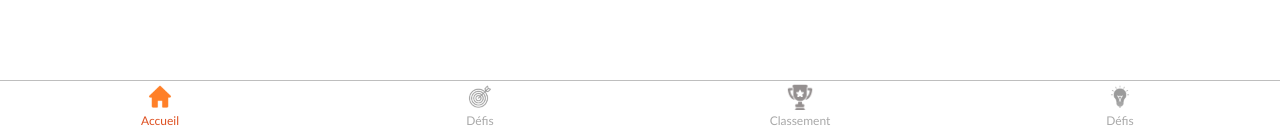
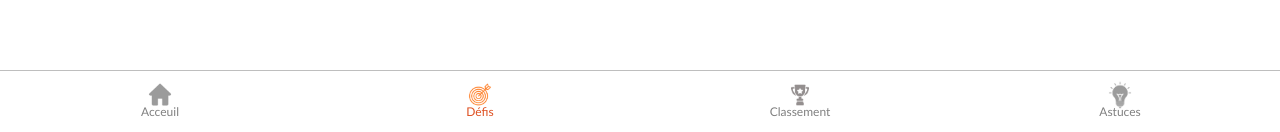
Before and after one commit to Himeurfarid/Sankliche, a React (Vite) app in the folder frontend/: page /challenges in a window 1280 px wide. Shown: the part 665-797 px from the top of the page. Built offline with nearby package versions, Linux system fonts and the light colour scheme; no server answers.

Commit message:
finished navbar interactive

```diff
--- a/frontend/src/components/Footer.jsx
+++ b/frontend/src/components/Footer.jsx
@@ -1,77 +1,48 @@
 import React, { useState } from "react";
+import { NavLink } from "react-router-dom";
 import "../styles/Footer.css";
 
 function Footer() {
-  const [activeNavItem, setActiveNavItem] = useState("home");
-
-  const handleNavItemClick = (itemId) => {
-    setActiveNavItem(itemId);
-  };
-
+  const [activeTab, setActiveTab] = useState("home");
+  function handleTabClick() {
+    setActiveTab(activeTab);
+  }
   return (
     <div className="footer">
-      <button
-        type="button"
-        className={activeNavItem === "home" ? "button-nav" : "button-nav-not"}
-        onClick={() => handleNavItemClick("home")}
-      >
-        <div
-          type="button"
-          className={
-            activeNavItem === "home" ? "button-nav-not-home" : "button-nav-home"
-          }
-        />
-        Accueil
-      </button>
-      <button
-        type="button"
-        className={activeNavItem === "target" ? "button-nav" : "button-nav-not"}
-        onClick={() => handleNavItemClick("target")}
-      >
-        <div
-          type="button"
-          className={
-            activeNavItem === "target"
-              ? "button-nav-not-target"
-              : "button-nav-target"
-          }
-        />
-        <p>Défis</p>
-      </button>
-      <button
-        type="button"
-        className={
-          activeNavItem === "classement" ? "button-nav" : "button-nav-not"
-        }
-        onClick={() => handleNavItemClick("classement")}
-      >
-        <div
-          type="button"
-          className={
-            activeNavItem === "classement"
-              ? "button-nav-not-classement"
-              : "button-nav-classement"
-          }
-        />
-        <p>Classement</p>
-      </button>
-      <button
-        type="button"
-        className={
-          activeNavItem === "button-tips" ? "button-nav" : "button-nav-not"
-        }
-        onClick={() => handleNavItemClick("button-tips")}
-      >
-        <div
-          type="button"
-          className={
-            activeNavItem === "button-tips"
-              ? "button-nav-not-tips"
-              : "button-nav-tips"
-          }
-        />
-        <p>Défis</p>
-      </button>
+      <nav className="navbar">
+        <NavLink
+          to="/"
+          activeclassname="active"
+          onClick={() => handleTabClick("home")}
+          className="nav-link"
+        >
+          <p className="home-link">Acceuil</p>
+        </NavLink>
+        <NavLink
+          to="/challenges"
+          activeclassname="active"
+          onClick={() => handleTabClick("defis")}
+          className="nav-link-defis"
+        >
+          <p className="defis-link">Défis</p>
+        </NavLink>
+        <NavLink
+          to="/classement"
+          activeclassname="active"
+          onClick={() => handleTabClick("classement")}
+          className="nav-link-classement"
+        >
+          <p className="classement-link">Classement</p>
+        </NavLink>
+        <NavLink
+          to="/tips"
+          activeclassname="active"
+          onClick={() => handleTabClick("tips")}
+          className="nav-link-tips"
+        >
+          <p className="tips-link">Astuces</p>
+        </NavLink>
+      </nav>
     </div>
   );
 }
--- a/frontend/src/styles/Footer.css
+++ b/frontend/src/styles/Footer.css
@@ -10,16 +10,14 @@ body {
 a {
   all: unset;
 }
+
 .footer {
-  display: grid;
-  grid-template-columns: 1fr 1fr 1fr 1fr;
-  grid-template-rows: 1fr;
   position: fixed;
   bottom: 0;
   left: 0;
   right: 0;
-  padding: 0.2rem 0rem 0.2rem 0rem;
   background-color: white;
+  padding: 0rem 0rem 1rem 0rem;
   cursor: pointer;
   font-size: 12px;
   font-family: "Gill Sans", "Gill Sans MT", Calibri, "Trebuchet MS", sans-serif;
@@ -42,107 +40,100 @@ a {
   max-width: 24px;
 }
 
-.button-nav {
+.navbar {
   display: grid;
-  grid-template-columns: 1fr;
-  justify-items: center;
-  cursor: pointer;
+  grid-template-columns: 1fr 1fr 1fr 1fr;
   min-height: 3rem;
-  color: #de5021;
+  text-align: center;
+}
+.nav-link {
+  color: grey;
+  text-decoration: none;
+  background-image: url("../assets/home2.png");
+  background-position: center center;
+  background-repeat: no-repeat;
+  background-size: 30px;
 }
 
-.button-nav-not {
-  display: grid;
-  grid-template-columns: 1fr;
-  justify-items: center;
-  cursor: pointer;
-  min-height: 3rem;
-  color: rgba(128, 128, 128, 0.674);
-}
-.button-nav-not-home {
-  background-color: white;
-  border: none;
+.nav-link.active {
+  color: #de5021;
   background-image: url("../assets/home.png");
-  height: 26px;
-  width: 30px;
-  background-size: 100%;
-  align-self: flex-start;
-}
-.button-link {
-  display: grid;
-  grid-template-columns: 1fr;
-  justify-items: center;
-  cursor: pointer;
-  min-height: 3rem;
-  color: #de5021;
 }
 
-.button-nav-home {
-  background-color: white;
-  border: none;
-  height: 26px;
-  width: 30px;
-  background-image: url("../assets/home2.png");
-  background-size: 100%;
-  align-self: flex-start;
+.nav-link-defis {
+  color: grey;
+  text-decoration: none;
+  background-image: url("../assets/target2.png");
+  background-size: 30px;
+  background-position: center center;
+  background-repeat: no-repeat;
 }
 
-.button-nav-not-target {
-  background-color: white;
-  border: none;
+.nav-link-defis.active {
+  color: #de5021;
   background-image: url("../assets/target.png");
-  height: 26px;
-  width: 30px;
-  background-size: 100%;
-  align-self: flex-start;
 }
 
-.button-nav-target {
-  background-color: white;
-  border: none;
-  height: 26px;
-  width: 30px;
-  background-image: url("../assets/target2.png");
-  background-size: 100%;
-  align-self: flex-start;
+.nav-link-classement {
+  color: grey;
+  text-decoration: none;
+  background-image: url("../assets/classement2.png");
+  background-size: 22px;
+  background-position: center center;
+  background-repeat: no-repeat;
 }
 
-.button-nav-not-classement {
-  background-color: white;
-  border: none;
+.nav-link-classement.active {
+  color: #de5021;
   background-image: url("../assets/classement.png");
-  height: 26px;
-  width: 30px;
-  background-size: 100%;
-  align-self: flex-start;
 }
 
-.button-nav-classement {
-  background-color: white;
-  border: none;
-  height: 26px;
-  width: 30px;
-  background-image: url("../assets/classement2.png");
-  background-size: 100%;
-  align-self: flex-start;
+.nav-link-tips {
+  color: grey;
+  text-decoration: none;
+  background-image: url("../assets/tips2.png");
+  background-size: 36px;
+  background-position: center center;
+  background-repeat: no-repeat;
 }
 
-.button-nav-not-tips {
-  background-color: white;
-  border: none;
+.nav-link-tips.active {
+  color: #de5021;
   background-image: url("../assets/tips.png");
-  height: 26px;
-  width: 30px;
-  background-size: 100%;
-  align-self: flex-start;
 }
 
-.button-nav-tips {
-  background-color: white;
-  border: none;
-  height: 26px;
-  width: 30px;
-  background-image: url("../assets/tips2.png");
-  background-size: 100%;
-  align-self: flex-start;
+.defis-link {
+  display: flex;
+  flex-direction: column;
+  justify-content: end;
+  height: 3rem;
+  text-align: center;
+  min-width: 25vw;
 }
+
+.home-link {
+  display: flex;
+  flex-direction: column;
+  justify-content: end;
+  height: 3rem;
+  text-align: center;
+  min-width: 25vw;
+}
+
+.classement-link {
+  display: flex;
+  flex-direction: column;
+  justify-content: end;
+  height: 3rem;
+  text-align: center;
+  min-width: 25vw;
+}
+
+.tips-link {
+  display: flex;
+  flex-direction: column;
+  justify-content: end;
+  height: 3rem;
+  text-align: center;
+  min-width: 25vw;
+}
```
